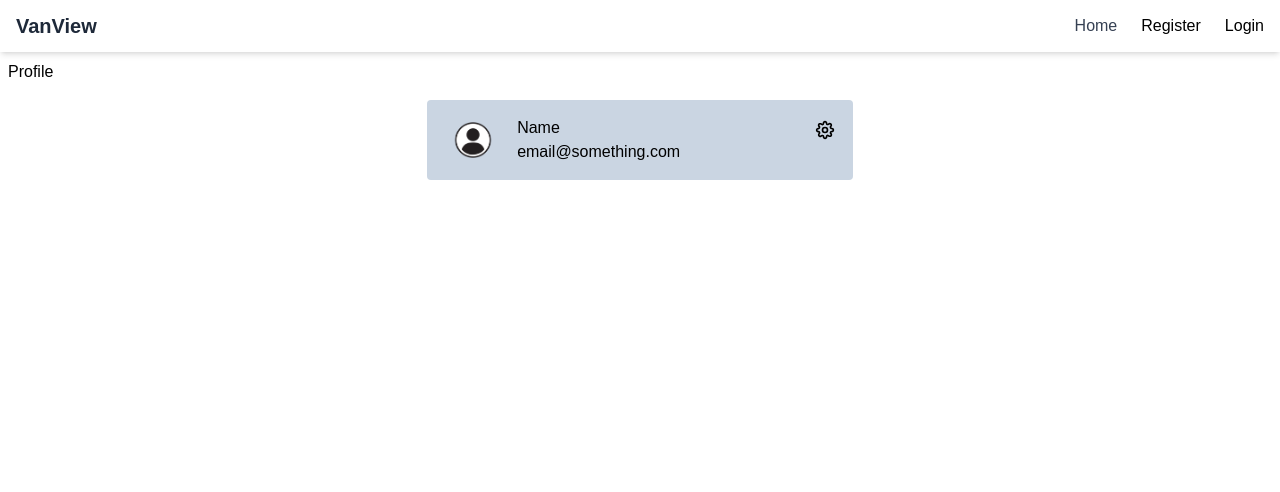
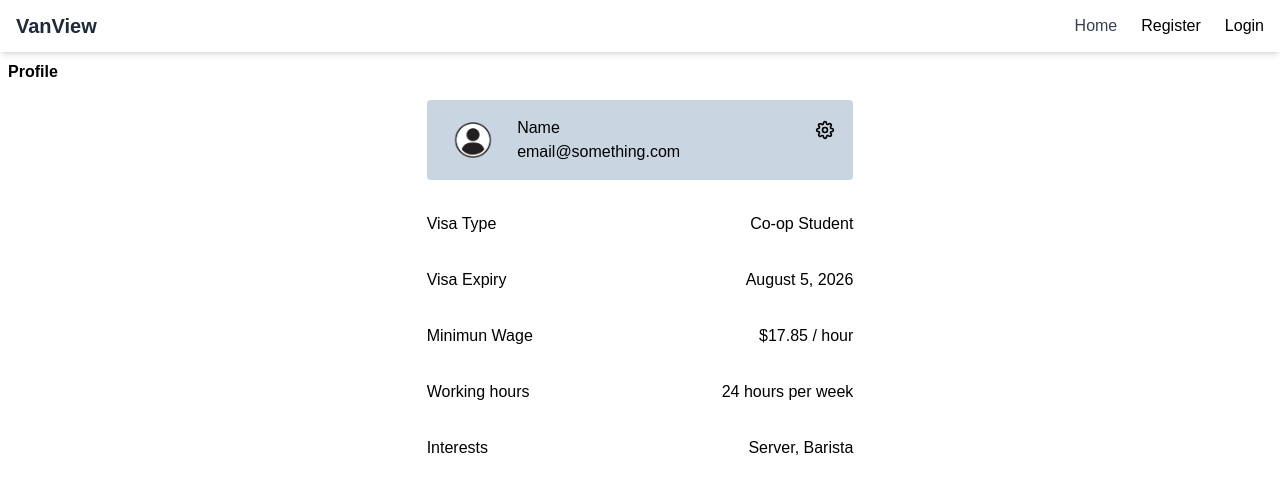
Before and after one commit to minjae-dev/vanview, a Next.js app in the folder van-view-frontend/: page /profile in a window 1280 px wide. Shown: the top 492 px of the page. Built offline with nearby package versions, Linux system fonts and the light colour scheme; no server answers.

Commit message:
added compoennt for rows on the profile section

```diff
--- /dev/null
+++ b/van-view-frontend/src/app/profile/components/ProfileBody.tsx
@@ -0,0 +1,13 @@
+import ProfileRowTxt from "./ProfileRowTxt";
+
+export default function ProfileBody() {
+  return (
+    <div className="flex flex-col my-4 mx-2 rounded-sm lg:w-1/3 md:w-2/3 items-center self-center md:mx-auto">
+      <ProfileRowTxt left="Visa Type" right="Co-op Student" />
+      <ProfileRowTxt left="Visa Expiry" right="August 5, 2026" />
+      <ProfileRowTxt left="Minimun Wage" right="$17.85 / hour" />
+      <ProfileRowTxt left="Working hours" right="24 hours per week" />
+      <ProfileRowTxt left="Interests" right="Server, Barista" />
+    </div>
+  );
+}
--- /dev/null
+++ b/van-view-frontend/src/app/profile/components/ProfileRowTxt.tsx
@@ -0,0 +1,10 @@
+export default function ProfileRowTxt({ left, right }) {
+  return (
+    <>
+      <div className="m-4 flex w-2/2">
+        <div className="flex-1">{left}</div>
+        <div className="flex-1 text-right">{right}</div>
+      </div>
+    </>
+  );
+}
--- a/van-view-frontend/src/app/profile/page.tsx
+++ b/van-view-frontend/src/app/profile/page.tsx
@@ -1,10 +1,12 @@
+import ProfileBody from "./components/ProfileBody";
 import ProfileHeader from "./components/ProfileHeader";
 
 export default function page() {
   return (
     <div>
-      <h2 className="my-2 mx-2">Profile</h2>
+      <h2 className="my-2 mx-2 font-bold">Profile</h2>
       <ProfileHeader />
+      <ProfileBody />
     </div>
   );
 }
```
